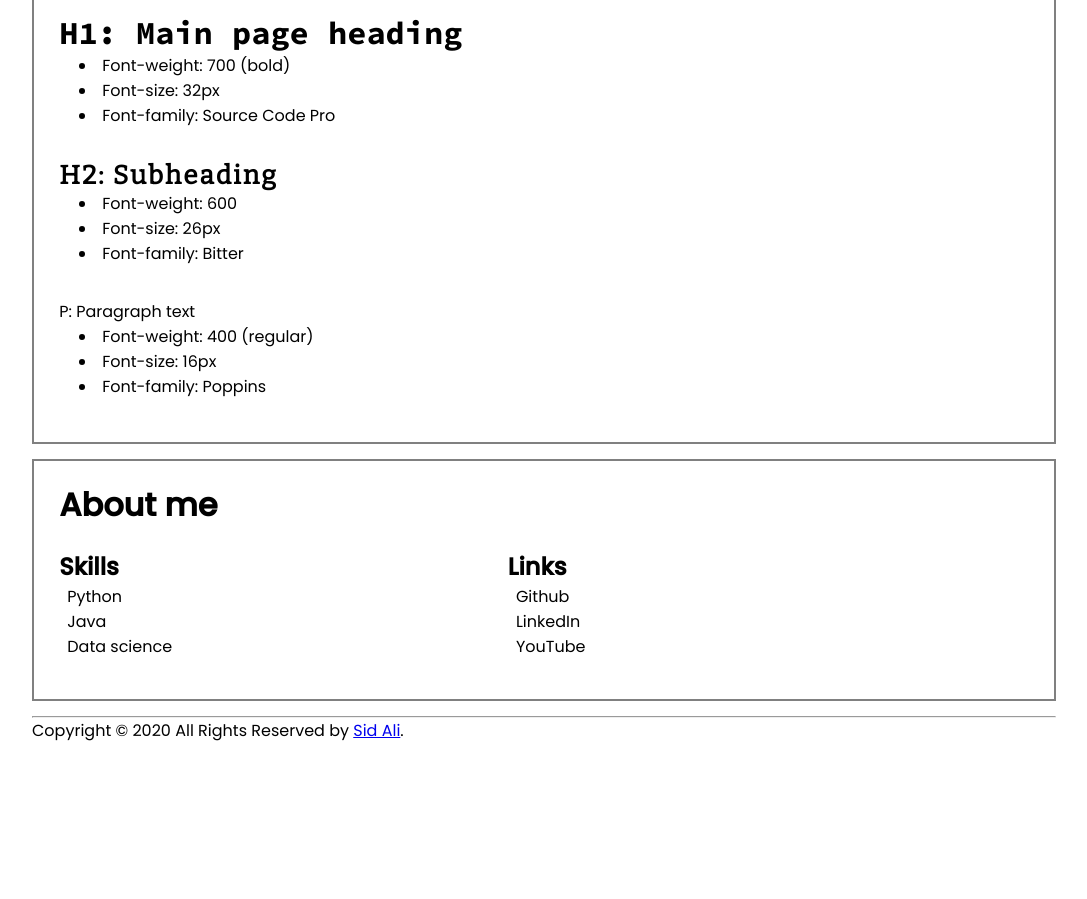
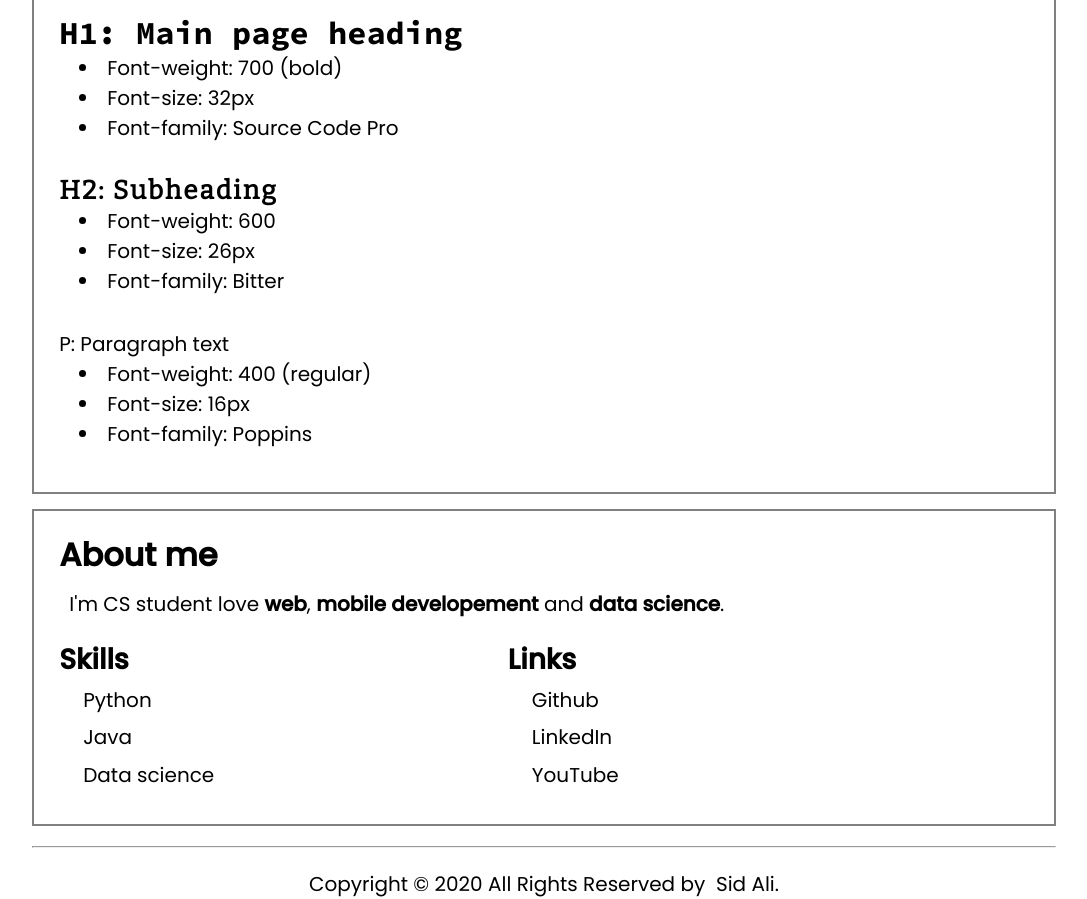
Before and after one commit to MahmoudAliEng/my-preferences, a plain HTML site: page index.html in a window 1280 px wide. Shown: the part 1214-2113 px from the top of the page, without its empty margins (96-1183 px from the left). Before the commit the page ends 1957 px from the top, so only its background shows below. Drawn offline with nearby package versions, Linux system fonts and the light colour scheme.

Commit message:
Styling the footer part 2

```diff
--- a/index.html
+++ b/index.html
@@ -44,6 +44,7 @@
                 <li><a class="nav-link" href="#colors-section">Colors</a></li>
                 <li><a class="nav-link" href="#fonts-section">Fonts</a></li>
                 <li><a class="nav-link" href="#styles-section">Text Styles</a></li>
+                <li><a class="nav-link" href="#about">About me</a></li>
             </ul>
         </nav>
     </header>
@@ -109,6 +110,12 @@
 
                 <h2 id="about" class="section-title">About me</h2>
 
+                <div class="story">
+                    <p class="story-paragraph">
+                        I'm CS student love <strong>web</strong>, <strong>mobile developement</strong>  and <strong> data science</strong>.
+                    </p>
+                </div>
+
             <div class="skills-container">
                 <h2>Skills</h2>
                 <ul class="skills-list">
@@ -120,8 +127,8 @@
             <div class="links-container">
                 <h2>Links</h2>
                 <ul class="links">
-                    <li><a href="#" class="link">Github</a></li>
-                    <li><a href="#" class="link">LinkedIn</a></li>
+                    <li><a href="https://github.com/MahmoudAliEng" class="link">Github</a></li>
+                    <li><a href="http://linkedin.com/in/sid-ali-mahmoudi" class="link">LinkedIn</a></li>
                     <li><a href="#" class="link">YouTube</a></li>
                 </ul>
             </div>
@@ -129,8 +136,8 @@
         <div class="copyright-section">
             <hr>
             <p class="copyright-text">
-                Copyright &copy; 2020 All Rights Reserved by
-         <a href="#">Sid Ali</a>.
+                Copyright &copy; 2020 All Rights Reserved by &nbsp;
+         <a href="./index.html">Sid Ali</a>.
             </p>
         </div>
 
--- a/style/style.css
+++ b/style/style.css
@@ -159,26 +159,59 @@ p.style-p {
     font-family: 'Poppins', sans-serif;
   }
 
-.skills-container, .links-container {
+.skills-container, .links-container, .story-paragraph {
     display: inline-block;
     min-width: 40%;
     height: auto;
-    padding: 10px 0;
     margin: 1% 2%;
+}
+
+.skills-container h2 , .links-container h2 {
+    font-size: 1.75rem;
 }
 
 .skills-container ul , .links-container ul {
     list-style: none;
-    padding-left: 2%;
-
+    padding-left: 5%;
 }
 
-.links-container a{
+.skill, .link {
+    display: block;
+}
+ .skills-container li, .links-container a{
     color: black;
+    font-size: 1.25rem;
     text-decoration: none;
+    padding: 1%;
 }
 
 .links-container a:hover{
     color: blue;
+    cursor: pointer;
+}
 
+.color-pane, .story-paragraph, .copyright-text, .style-p, .list-1, .list-2, .list-3 {
+    font-size: 1.25rem;
 }
+
+.story-paragraph {
+    margin-left: 3%;
+}
+hr {
+    margin: 2% 0;
+}
+
+.copyright-text {
+
+    display: flex;
+    justify-content: center;
+}
+
+.copyright-text a {
+    text-decoration: none;
+    color: black;
+}
+
+.copyright-text a:hover{
+    color: green;
+}
```
